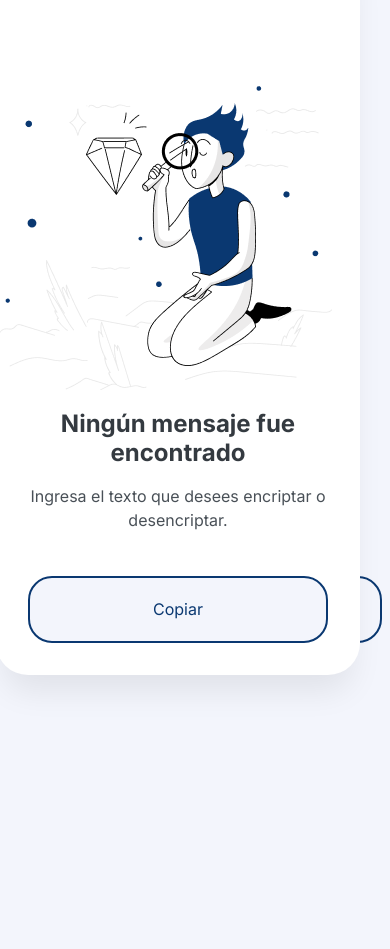
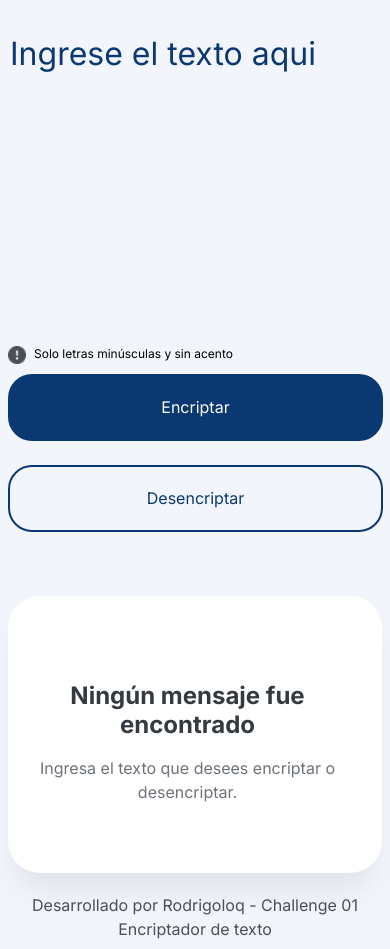
Before and after one commit to Rodrigoloq/Encriptador-ONE, a plain HTML site: page index.html in a window 390 px wide. Shown: the part 84-1033 px from the top of the page. Before the commit the page ends 844 px from the top, so only its background shows below. Drawn offline with Linux system fonts and the light colour scheme.

Commit message:
responsive

```diff
--- a/index.html
+++ b/index.html
@@ -9,32 +9,43 @@
     <link rel="preconnect" href="https://fonts.googleapis.com"><link rel="preconnect" href="https://fonts.gstatic.com" crossorigin><link href="https://fonts.googleapis.com/css2?family=Inter:wght@400;700&display=swap" rel="stylesheet">
 </head>
 <body>
+    <!--LOGO-->
+    <img id="logo" src="imagenes/logo.png" alt="">
+    <!--encriptador-->
     <div id="encriptador">
-
-        <img id="logo" src="imagenes/logo.png" alt="">
-
+        <!--entrada-->
         <div id="entrada">
             <textarea id="txtentrada" placeholder="Ingrese el texto aqui"></textarea>
+
             <div id="alerta">
                 <img src="imagenes/alerta.png"><p>Solo letras minúsculas y sin acento</p>
             </div>
-            <div id="botones">
+
+            <div id="botones-entrada">
                 <button class="boton" id="botonencriptar">Encriptar</button>
                 <button class="boton" id="botondesencriptar">Desencriptar</button>
             </div>
         </div>
-
+        <!--salida-->
         <div id="salida">
             <textarea id="txtsalida" readonly></textarea>
+
             <div id="msgsalida">
-                <img src="imagenes/muñeco.png">
-                <h1>Ningún mensaje fue encontrado</h1>
-                <p>Ingresa el texto que desees encriptar o desencriptar.</p>
+                <img id="muñeco" src="imagenes/muñeco.png">
+
+                <h1>Ningún mensaje fue <br> encontrado</h1>
+                <p>Ingresa el texto que desees encriptar o <br> desencriptar.</p>
+
             </div>
-            <button class="boton" id="botoncopiar">Copiar</button>
+
+            <div id="botones-salida">
+                <button class="boton" id="botoncopiar">Copiar</button>
+            </div>
         </div>
-
     </div>
+    <footer id="footer">
+        <p>Desarrollado por Rodrigoloq - Challenge 01 Encriptador de texto</p>
+    </footer>
 </body>
 </html>
 
@@ -51,7 +62,7 @@
     //mensaje de texto no encontrado
     var msgsalida = document.getElementById("msgsalida");
 
-    botonCopiar.disabled = true;
+    botonCopiar.style.visibility = "hidden";
 
     function encriptar() {
         textoSalida.innerHTML = (((((textoEntrada.value).replace(/\e/g,"enter")).replace(/\i/g,"imes")).replace(/\a/g,"ai")).replace(/\o/g,"ober")).replace(/\u/g,"ufat");
@@ -60,9 +71,11 @@
 
         if(textoEntrada.value.trim() == ""){
             msgsalida.style.display="";
+            botonCopiar.style.visibility = "hidden";
         }
         else{
             msgsalida.style.display="none";
+            botonCopiar.style.visibility = "";
         }
 
         textoEntrada.value = "";
@@ -76,9 +89,11 @@
 
         if(textoEntrada.value.trim() == ""){
             msgsalida.style.display="";
+            botonCopiar.style.visibility = "hidden";
         }
         else{
             msgsalida.style.display="none";
+            botonCopiar.style.visibility = "";
         }
 
         textoEntrada.value = "";
--- a/style.css
+++ b/style.css
@@ -1,3 +1,5 @@
+@import url('https://fonts.googleapis.com/css2?family=Inter:wght@400;700&display=swap');
+
 body{
     background-color: #F3F5FC;
 }
@@ -5,8 +7,6 @@ body{
 p{
     margin: 0;
 }
-
-@import url('https://fonts.googleapis.com/css2?family=Inter:wght@400;700&display=swap');
 
 .boton{
     border-radius: 24px;
@@ -23,22 +23,25 @@ p{
     cursor: pointer;
 }
 
+#logo{
+    position: absolute;
+    left: 84px;
+    top: 40px;
+}
+
 #encriptador{
     display: flex;
-    justify-content: center;
-    margin-top: 20px;
-    margin-bottom: 20px;
+    justify-content: flex-end;
 }
 
 #entrada{
-    margin: auto;
-    width: 650px;
+    margin-right: 100px;
 }
 
 #txtentrada{
-    margin-top: 100px;
-    width: 100%;
-    height: 496px;
+    height: 500px;
+    width: 680px;
+    margin-top: 32px;
     resize: none;
     font-family: 'Inter';
     font-style: normal;
@@ -55,19 +58,40 @@ p{
     color: #0A3871;
 }
 
+#botones-entrada{
+    display: flex;
+    justify-content: space-between;
+}
+
+#botonencriptar{
+    margin-right: 10px;
+    background-color: #0A3871;
+    border: none;
+    color: white;
+}
+#botondesencriptar{
+    margin-left: 10px;
+    background-color: #F3F5FC;
+    border-color: #0A3871;
+    border-style: solid;
+    color: #0A3871;
+}
+
+#alerta{
+    height: 18px;
+}
+
 #salida{
-    width: 300px;
-    position: absolute;
-    right: 30px;
     background-color: white;
     padding: 32px 32px 32px 32px;
     border-radius: 32px;
     box-shadow: 0px 24px 32px -8px rgba(0, 0, 0, 0.08);
+    margin-right: 40px;
 }
 
 #txtsalida{
-    width: 100%;
-    height: 600px;
+    height: 500px;
+    width: 300px;
     resize: none;
     font-family: 'Inter';
     font-style: normal;
@@ -79,10 +103,23 @@ p{
     color: #495057;
 }
 
+#botones-salida{
+    display: flex;
+    justify-content: center;
+    margin-top: 38px;
+}
+
+#botoncopiar{
+    background-color: white;
+    border-color: #0A3871;
+    border-style: solid;
+    color: #0A3871;
+}
+
 #msgsalida{
     position: absolute;
-    right: 0;
-    top: 150px;
+    right: 60px;
+    top: 120px;
 }
 
 #msgsalida h1{
@@ -102,39 +139,8 @@ p{
     font-size: 16px;
     line-height: 150%;
     text-align: center;
-    color: #495057
-}
-
-#botones{
-    display: flex;
-    align-items: flex-end;
-    justify-content: space-evenly;
-}
-
-#botonencriptar{
-    margin-right: 10px;
-    background-color: #0A3871;
-    border: none;
-    color: white;
-}
-#botondesencriptar{
-    margin-left: 10px;
-    background-color: #F3F5FC;
-    border-color: #0A3871;
-    border-style: solid;
-    color: #0A3871;
-}
-
-#botoncopiar{
-    background-color: #F3F5FC;
-    border-color: #0A3871;
-    border-style: solid;
-    color: #0A3871;
-}
-
-#logo{
-    position: absolute;
-    left: 84px;
+    color: #495057;
+    opacity: 0.8;
 }
 
 #alerta{
@@ -148,3 +154,58 @@ p{
     font-family: 'Inter';
     font-size: 12px;
 }
+
+#footer{
+    padding-top: 20px;
+    font-family: 'Inter';
+    font-style: normal;
+    font-weight: 400;
+    font-size: 16px;
+    line-height: 150%;
+    text-align: center;
+    color: #495057;
+}
+
+@media only screen and (max-width: 600px) {
+    #muñeco{
+        display: none;
+    }
+    #encriptador{
+        display: inline;
+    }
+    #txtentrada{
+        height: 300px;
+        width: 375px;
+    }
+    #botones-entrada{
+        display: inline;
+    }
+    #botondesencriptar{
+        margin-left: 0px;
+        margin-top: 24px;
+    }
+    #botonencriptar{
+        margin-right: 0px;
+    }
+    #logo{
+        left: 20px;
+        top: 20px;
+    }
+    #txtsalida{
+        height: 100px;
+        width: 100%;
+    }
+    #entrada{
+        width: 375px;
+        margin: auto;
+        margin-top: 80px;
+    }
+    #salida{
+        margin: auto;
+        margin-top: 64px;
+    }
+    #msgsalida{
+        right: auto;
+        top: 750px;
+    }
+}
```
